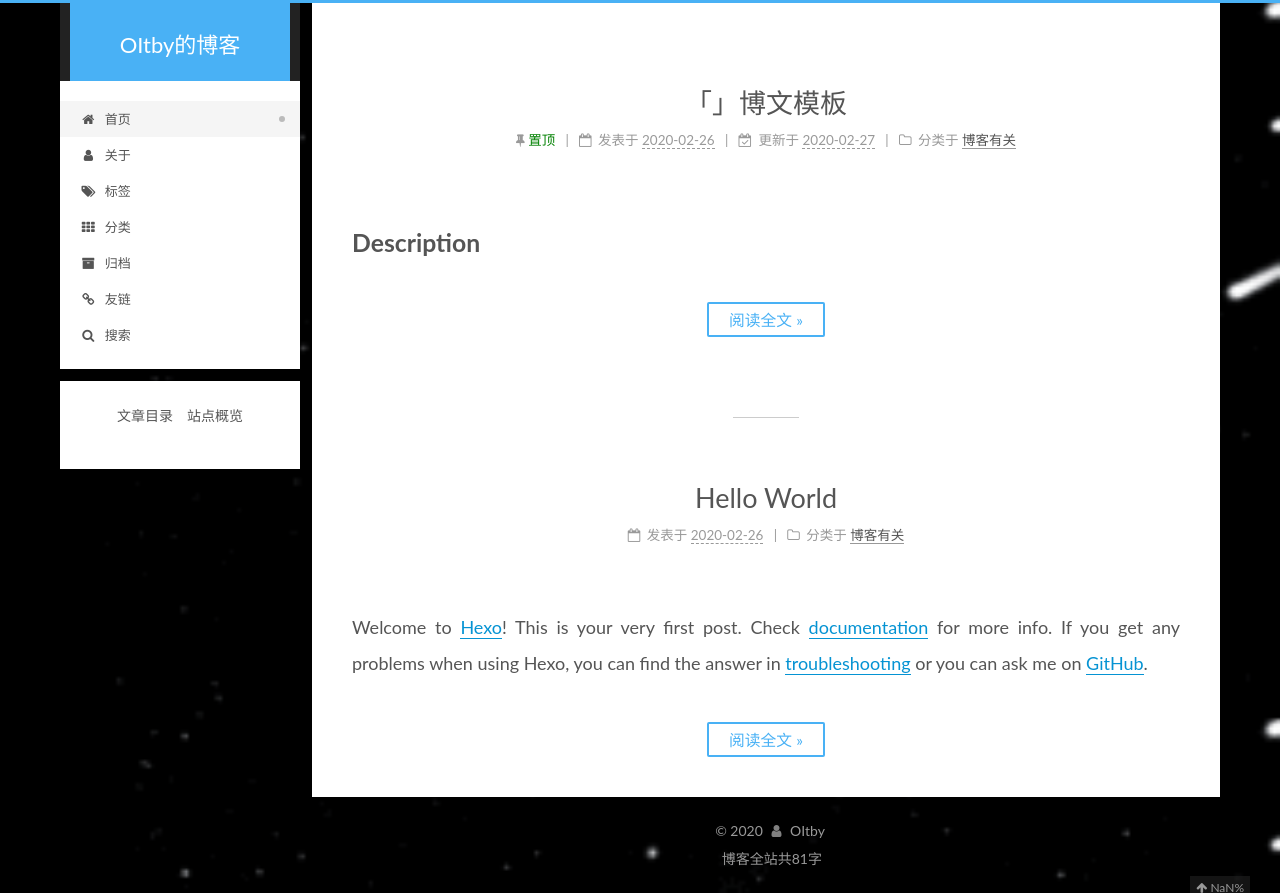
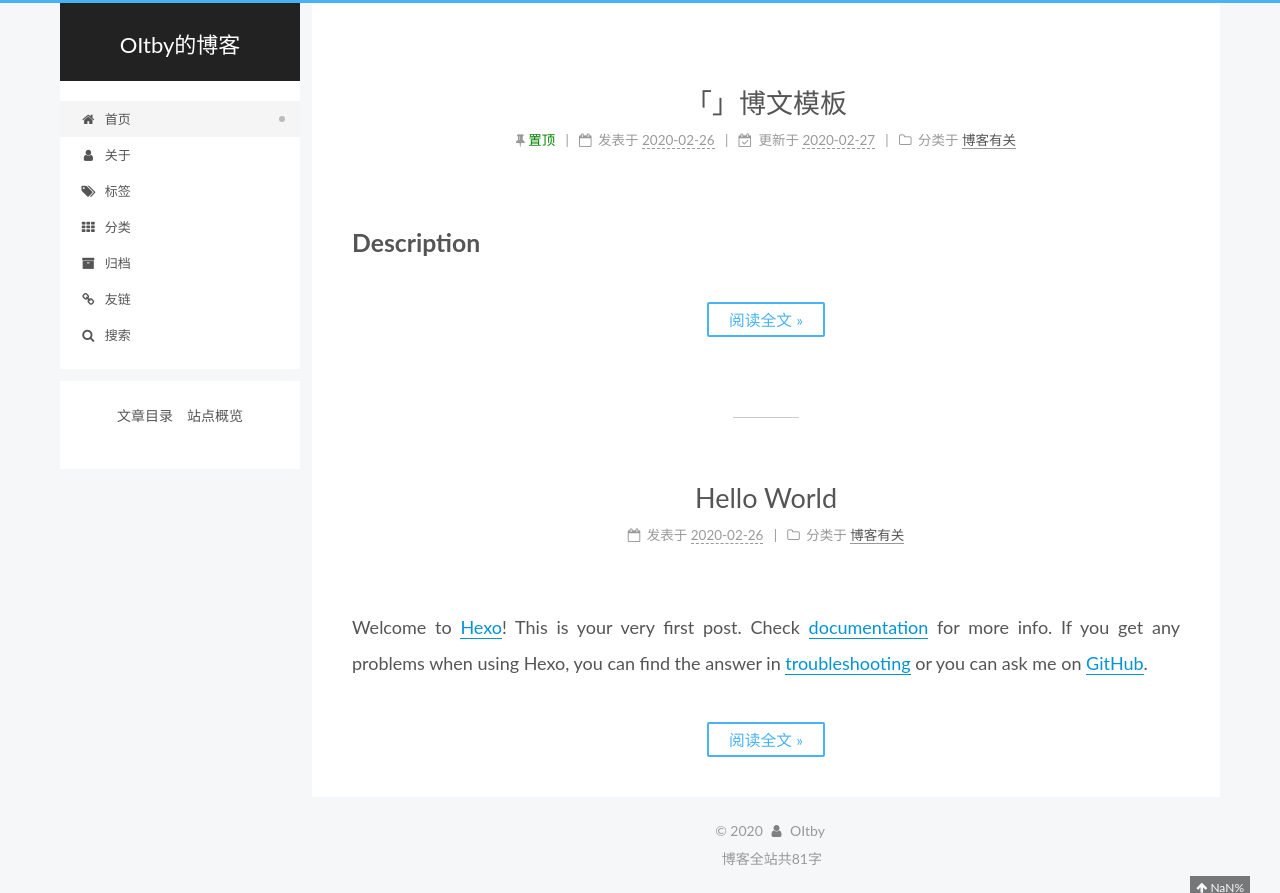
Before and after one commit to ACtby/ACtby.github.io, a plain HTML site: page index.html in a window 1280 px wide. Drawn offline with nearby package versions, Linux system fonts and the light colour scheme; a script that the page names is missing.

Commit message:
Site updated: 2020-02-27 16:57:00

```diff
--- a/css/main.css
+++ b/css/main.css
@@ -1169,7 +1169,7 @@ pre .javascript .function {
 }
 .links-of-author a::before,
 .links-of-author span.exturl::before {
-  background: #6ab18c;
+  background: #d7ff24;
   border-radius: 50%;
   content: ' ';
   display: inline-block;
@@ -2553,12 +2553,6 @@ mjx-container + br {
   -webkit-box-shadow: 0 0 5px rgba(202,203,203,0.5);
   -moz-box-shadow: 0 0 5px rgba(202,203,204,0.5);
 }
-body {
-  background-image: url("/images/background.gif");
-  background-attachment: fixed;
-  background-repeat: repeat;
-  background-size: contain;
-}
 .post-body p a {
   color: #0593d3;
   border-bottom: none;
@@ -2586,7 +2580,7 @@ body {
 .site-meta {
   padding: 20px 0;
   color: #fff;
-  background: #49b1f5;
+  background: #222;
 }
 .site-subtitle {
   margin-top: 10px;
```
